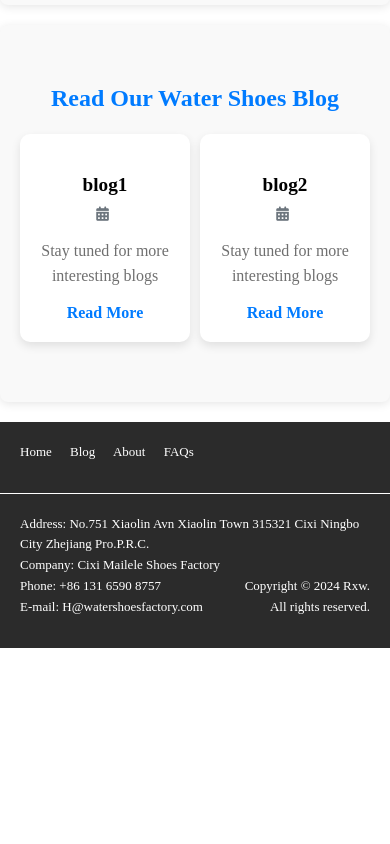
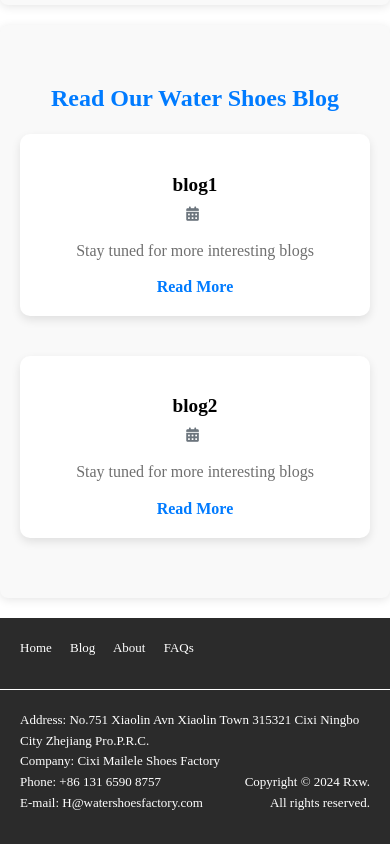
Before and after one commit to rxw2023/seoweb, a plain HTML site: page about.html in a window 390 px wide. Shown: the part 1816-2660 px from the top of the page. Before the commit the page ends 2464 px from the top, so only its background shows below. Drawn offline with Linux system fonts and the light colour scheme.

Commit message:
Update stylesablog.css

```diff
--- a/css/stylesablog.css
+++ b/css/stylesablog.css
@@ -33,3 +33,8 @@
 .blog-card a:hover {
     text-decoration: underline;
 }
+@media (max-width: 768px) {
+    .blog-grid {
+        grid-template-columns: 1fr;
+    }
+}
```
